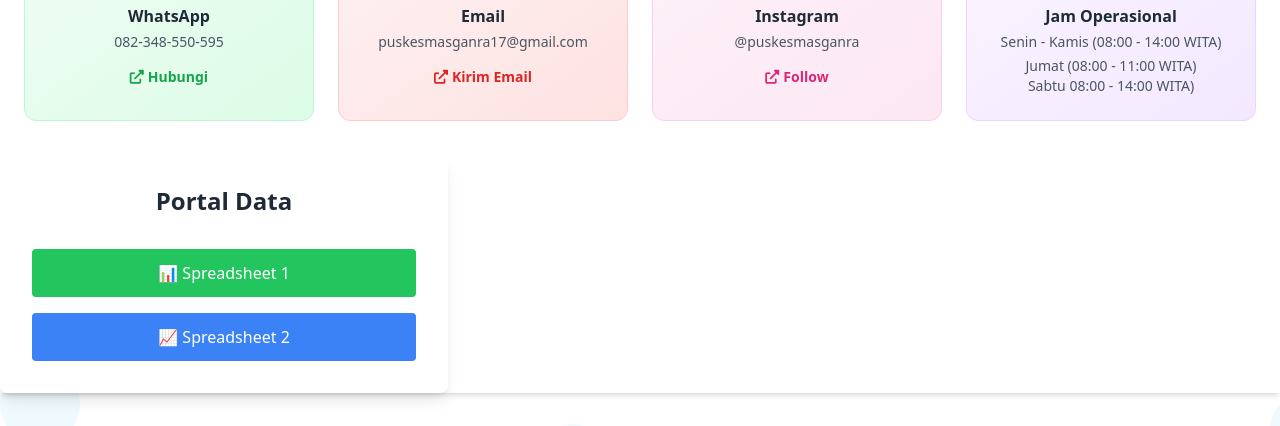
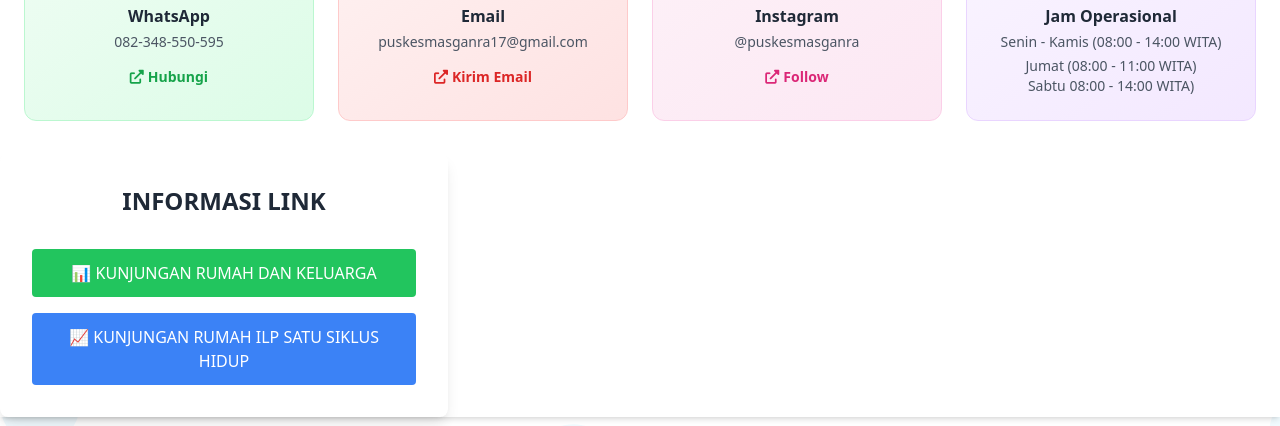
Before and after one commit to kerja122020-rgb/KUNJUNGAN-RUMAH, a plain HTML site: page index.html in a window 1280 px wide. Shown: the part 529-955 px from the top of the page. Drawn offline with nearby package versions, Linux system fonts and the light colour scheme.

Commit message:
Update index.html

```diff
--- a/index.html
+++ b/index.html
@@ -182,21 +182,21 @@
 </head>
 <body class="bg-blue-500 min-h-full flex items-center justify-center p-6">
     <div class="bg-white rounded-lg p-8 max-w-md w-full shadow-lg">
-        <h1 class="text-2xl font-bold text-center mb-8 text-gray-800">Portal Data</h1>
+        <h1 class="text-2xl font-bold text-center mb-8 text-gray-800">INFORMASI LINK</h1>
 
         <div class="space-y-4">
             <a href="https://docs.google.com/spreadsheets/d/1Sskrr88sAp0pIWwJ-SnGSTvxeybHq6_mWpCyNpq35nA/edit?gid=1838079767#gid=1838079767"
                target="_blank"
                rel="noopener noreferrer"
                class="block w-full bg-green-500 hover:bg-green-600 text-white text-center py-3 px-4 rounded font-medium">
-                📊 Spreadsheet 1
+                📊  KUNJUNGAN RUMAH DAN KELUARGA
             </a>
 
             <a href="https://docs.google.com/spreadsheets/d/1VCWQ6TI40w79T3Fe-GIVCzPpP_XGLsOJk0DHCXPpcnI/edit?gid=410882942#gid=410882942"
                target="_blank"
                rel="noopener noreferrer"
                class="block w-full bg-blue-500 hover:bg-blue-600 text-white text-center py-3 px-4 rounded font-medium">
-                📈 Spreadsheet 2
+                📈 KUNJUNGAN RUMAH ILP SATU SIKLUS HIDUP
             </a>
         </div>
     </div>
```
